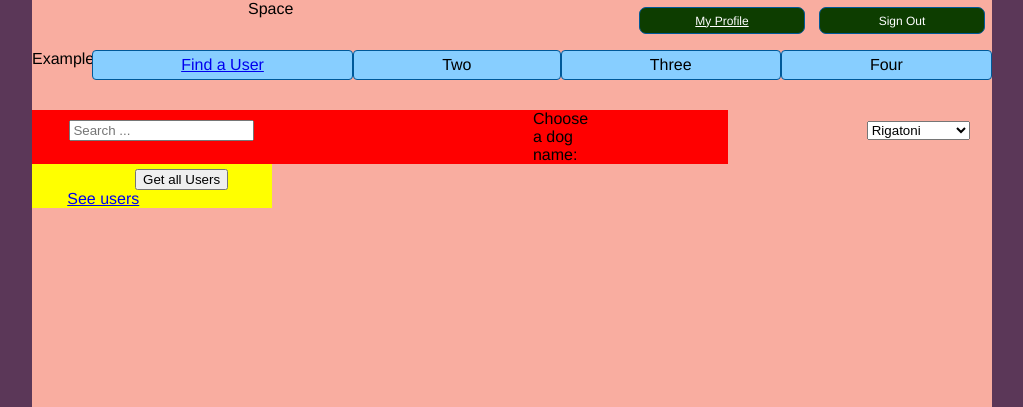
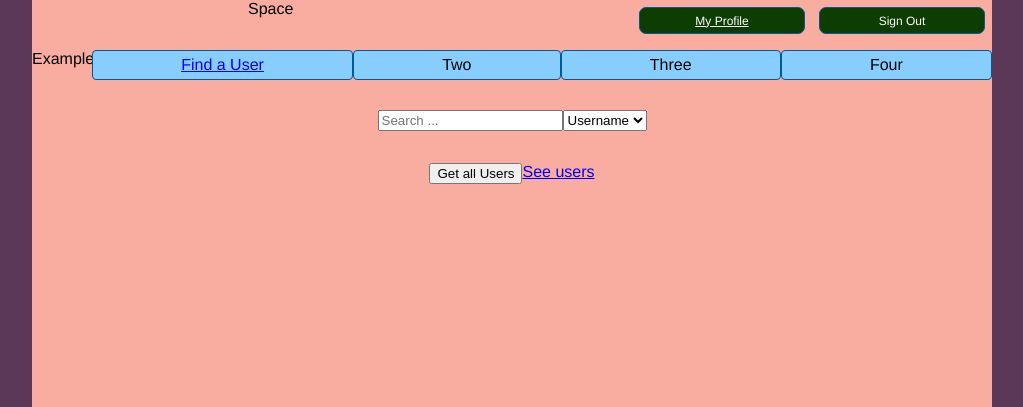
Before and after one commit to alitquan/TravellerSpace, a Flask app: page /searchUsers in a window 1280 px wide. Shown: the part 16-423 px from the top of the page, without its empty margins (128-1151 px from the left). Run offline with Flask 2, Linux system fonts and the light colour scheme; some libraries are stand-ins or nearby versions.

Commit message:
Successful ajax; needs to incorporate the SQL query

```diff
--- a/flaskr/routes.py
+++ b/flaskr/routes.py
@@ -83,6 +83,13 @@ def getUsers():
         return str(ret)
     return 'OK'
 
+@bp.route("/getSearchTerm", methods=["GET"])
+def getSearch():
+    if request.method == 'GET':
+        return 'OK'
+
+    return '100'
+
 #auxilary methods
 def validatePassword(value):
     numbers=False
--- a/flaskr/static/css/form.css
+++ b/flaskr/static/css/form.css
@@ -19,28 +19,3 @@ input, select {
 	color:white;
 	background-color:red;
 }
-
-.search-container {
-	display:flex;
-	width: 15em;
-	display:flex;
-	align-items:center;
-	justify-content:center;
-	flex-direction: column;
-	background-color:yellow;
-
-}
-
-.searchbar{
-	background-color: red;
-	margin: 0 auto;
-	display:flex;
-	align-items:center;
-	justify-content:center;
-	flex-direction: row;
-	margin-bottom: 5px;
-}
-
-#bar {
-
-}
--- /dev/null
+++ b/flaskr/static/css/search.css
@@ -0,0 +1,12 @@
+.searchbar {
+	display:flex;
+	flex-direction: row;
+	justify-content: center;
+	margin-bottom:2em;
+}
+
+.admin-panel {
+	display:flex;
+	flex-direction:row;
+	justify-content:center;
+}
--- a/flaskr/templates/main/navbar/searchBar.html
+++ b/flaskr/templates/main/navbar/searchBar.html
@@ -1,29 +1,40 @@
 {% extends 'main/loggedIn.html'%}
 
 {% block head %}
-<link rel="stylesheet" href="{{url_for('static',filename='css/form.css')}}">
+<link rel="stylesheet" href="{{url_for('static',filename='css/search.css')}}">
 <script src ="../../static/js/functions.js"> </script>
 
 {% endblock %}
 
 {% block content %}
-<div class="search-container">
 <div class = "searchbar">
-		<input id="bar" style="width:500px"type="text" placeholder="Search ...">
-		<label for="dog-names">Choose a dog name:</label>
-		<select name="dog-names" id="dog-names">
-			<option value="rigatoni">Rigatoni</option>
-			<option value="dave">Dave</option>
-			<option value="pumpernickel">Pumpernickel</option>
-			<option value="reeses">Reeses</option>
+	<input id="bar" type="text" placeholder="Search ...">
+	<select name="filters" id="filters">
+		<option value="username">Username</option>
+		<option value="country">Country</option>
+		<option value="location">Location</option>
 	</select>
 </div>
 
-	<div class = "button-panel">
-		<button id="get-users" onclick="getUsers()"> Get all Users </button>
+<div class = "admin-panel">
+	<button id="get-users" onclick="getResults()"> Get all Users </button>
 	<a href="{{url_for('routes.getUsers')}}">See users</a>
 </div>
 
-</div>
+<script>
+	function getResults() {
 
+		let searchTerm = document.getElementById("get-users");
+
+		fetch ('/getSearchTerm', {
+			method:'GET'
+
+		}).then(function(response) {
+			return response.text();
+		}).then(function(text) {
+			console.log('POST RESPONSE: ');
+			console.log(text);
+		})
+	}
+</script>
 {% endblock %}
```
Lines whose indentation alone changed are shown as unchanged.
